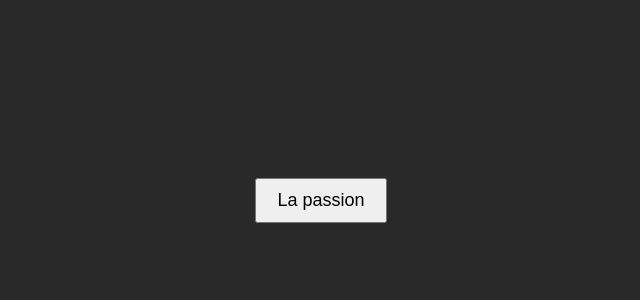
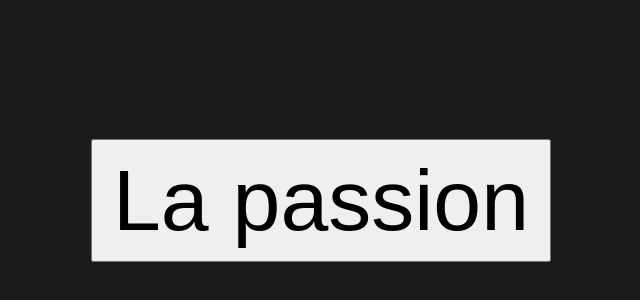
Before and after one commit to YexoCxdes/YexoCxdes.github.io, a plain HTML site: page soundtag/sound.html in a window 1280 px wide. Shown: the part 208-508 px from the top of the page, without its empty margins (319-959 px from the left). Drawn offline with Linux system fonts and the light colour scheme.

Commit message:
Update sound.html

```diff
--- a/soundtag/sound.html
+++ b/soundtag/sound.html
@@ -10,12 +10,12 @@
             justify-content: center;
             align-items: center;
             height: 100vh;
-            background-color: #292929;
+            background-color: #1A1A1A;
             flex-direction: column;
         }
         button {
             padding: 10px 20px;
-            font-size: 18px;
+            font-size: 86px;
             cursor: pointer;
         }
     </style>
```
